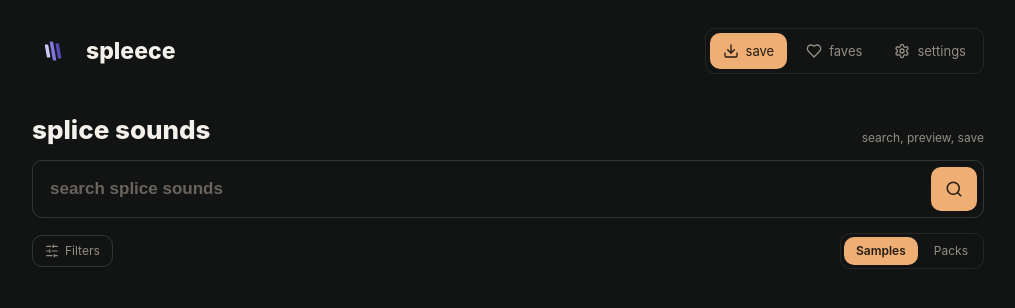
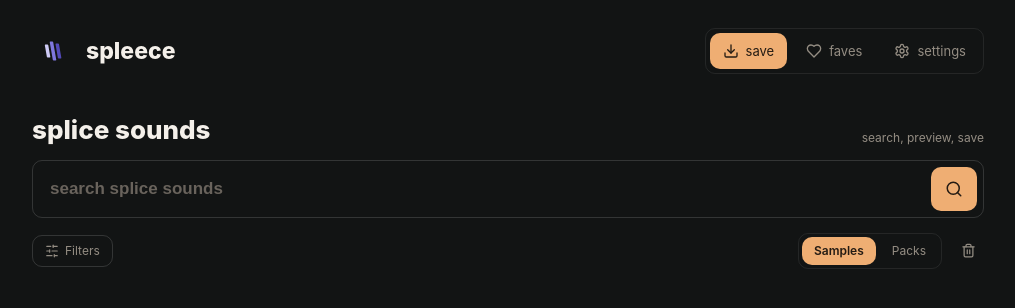
Before and after one commit to biotest052/spleece, a Svelte app: page / in a window 1280 px wide. Shown: the top 308 px of the page, without its empty margins (132-1147 px from the left). Built offline with nearby package versions, Linux system fonts and the light colour scheme.

Commit message:
add: clearing caches, trimming silence at the start

```diff
--- a/src/App.svelte
+++ b/src/App.svelte
@@ -326,6 +326,38 @@
     });
   }
 
+  async function getCacheSize() {
+    const db = await openAudioCacheDb();
+    if (!db) return 0;
+    return new Promise((resolve) => {
+      const tx = db.transaction(CACHE_STORE, 'readonly');
+      const all = tx.objectStore(CACHE_STORE).getAll();
+      all.onsuccess = () => {
+        let total = 0;
+        for (const item of all.result) total += item.bytes?.byteLength || 0;
+        resolve(total);
+      };
+      all.onerror = () => resolve(0);
+      tx.oncomplete = () => db.close();
+      tx.onerror = () => db.close();
+    });
+  }
+
+  function getUserDataSize() {
+    let total = 0;
+    for (let i = 0; i < localStorage.length; i++) {
+      const key = localStorage.key(i);
+      const val = localStorage.getItem(key);
+      total += (key?.length || 0) + (val?.length || 0);
+    }
+    return total;
+  }
+
+  function clearUserData() {
+    favorites = {};
+    localStorage.removeItem('spleece-favorites');
+  }
+
   function decodeAsText(bytes) {
     return new TextDecoder('utf-8', { fatal: false }).decode(bytes.slice(0, 800));
   }
@@ -517,6 +549,30 @@
     return ctx.decodeAudioData(bytes.buffer.slice(0));
   }
 
+  function trimStartSilence(audioBuffer, threshold = 0.001) {
+    const ch = audioBuffer.numberOfChannels;
+    const len = audioBuffer.length;
+    let firstNonSilent = 0;
+    for (let i = 0; i < len; i++) {
+      let maxAmp = 0;
+      for (let c = 0; c < ch; c++) {
+        const abs = Math.abs(audioBuffer.getChannelData(c)[i]);
+        if (abs > maxAmp) maxAmp = abs;
+      }
+      if (maxAmp > threshold) { firstNonSilent = i; break; }
+    }
+    if (firstNonSilent === 0) return audioBuffer;
+    const newLen = len - firstNonSilent;
+    const ctx = getDecodeCtx();
+    const trimmed = ctx.createBuffer(ch, newLen, audioBuffer.sampleRate);
+    for (let c = 0; c < ch; c++) {
+      const oldData = audioBuffer.getChannelData(c);
+      const newData = trimmed.getChannelData(c);
+      for (let i = 0; i < newLen; i++) newData[i] = oldData[i + firstNonSilent];
+    }
+    return trimmed;
+  }
+
   async function getDownloadSource(sample, usePreview) {
     if (usePreview) {
       return { bytes: await getAudioBuffer(sample.url), source: 'preview' };
@@ -544,12 +600,12 @@
     }
     if (isWav(bytes)) return { blob: new Blob([bytes], { type: 'audio/wav' }), ext: 'wav' };
     try {
-      const ab = await decodeAudioBytes(bytes);
+      const ab = trimStartSilence(await decodeAudioBytes(bytes));
       return { blob: new Blob([wavEncode(ab)], { type: 'audio/wav' }), ext: 'wav' };
     } catch (e) {
       if (source === 'preview') throw e;
       bytes = await getAudioBuffer(sample.url);
-      const ab = await decodeAudioBytes(bytes);
+      const ab = trimStartSilence(await decodeAudioBytes(bytes));
       return { blob: new Blob([wavEncode(ab)], { type: 'audio/wav' }), ext: 'wav' };
     }
   }
@@ -662,6 +718,11 @@
           onFilterChange={handleFilterChange}
           onClearFilters={clearFilters}
           onToggleTag={toggleTag}
+          onClearCache={clearAudioCache}
+          onClearUserData={clearUserData}
+          onClearBoth={() => { clearAudioCache(); clearUserData(); }}
+          {getCacheSize}
+          {getUserDataSize}
         />
 
         {#if error}
--- a/src/app.css
+++ b/src/app.css
@@ -379,7 +379,7 @@
 .page-header { display: flex; align-items: center; gap: 10px; color: var(--text3); padding: 0 2px; }
 .page-header span { margin-left: auto; color: var(--text4); font-size: 11px; }
 .page-header h1 { font-size: 20px; font-weight: 750; color: var(--text); }
-.settings-layout { display: flex; gap: 24px; align-items: flex-start; }
+.settings-layout { display: flex; gap: 12px; align-items: flex-start; }
 .settings-nav { display: flex; flex-direction: column; gap: 4px; min-width: 138px; }
 .settings-section-btn {
   display: block; width: 100%; min-height: 36px; padding: 8px 12px; border: 1px solid transparent; border-radius: 10px;
--- /dev/null
+++ b/src/lib/components/ClearDataMenu.svelte
@@ -0,0 +1,92 @@
+<script>
+  import { Trash2, AudioWaveform, Database } from '@lucide/svelte';
+
+  let { show = false, x = 0, y = 0, cacheSize = 0, userDataSize = 0, onClose, onClearCache, onClearUserData, onClearBoth } = $props();
+
+  let menuEl = $state(null);
+
+  function fmt(bytes) {
+    if (bytes < 1024) return bytes + ' B';
+    if (bytes < 1024 * 1024) return (bytes / 1024).toFixed(1) + ' KB';
+    return (bytes / (1024 * 1024)).toFixed(1) + ' MB';
+  }
+
+  $effect(() => {
+    if (show) {
+      const close = (e) => {
+        if (menuEl && !menuEl.contains(e.target)) onClose?.();
+      };
+      const onKey = (e) => {
+        if (e.key === 'Escape') onClose?.();
+      };
+      const t = setTimeout(() => {
+        document.addEventListener('click', close);
+        document.addEventListener('keydown', onKey);
+      }, 0);
+      return () => {
+        clearTimeout(t);
+        document.removeEventListener('click', close);
+        document.removeEventListener('keydown', onKey);
+      };
+    }
+  });
+</script>
+
+{#if show}
+  <!-- svelte-ignore a11y_no_static_element_interactions a11y_interactive_supports_focus a11y_click_events_have_key_events -->
+  <div
+    class="cd-menu"
+    style="left: {x}px; top: {y}px;"
+    bind:this={menuEl}
+    role="menu"
+    tabindex="-1"
+    onclick={(e) => e.stopPropagation()}
+    onkeydown={(e) => e.stopPropagation()}
+  >
+    <button class="cd-row cd-row--full" onclick={onClearUserData}>
+      <span class="cd-row-left"><Trash2 size={16} /> Clear User Data</span>
+      <span class="cd-row-right">{fmt(userDataSize)}</span>
+    </button>
+    <div class="cd-sep"></div>
+    <div class="cd-cols">
+      <button class="cd-row cd-col" onclick={onClearCache}>
+        <span><AudioWaveform size={16} /> Audio</span>
+        <span class="cd-row-num">{fmt(cacheSize)}</span>
+      </button>
+      <button class="cd-row cd-col" onclick={onClearUserData}>
+        <span><Database size={16} /> Favourites</span>
+        <span class="cd-row-num">{fmt(userDataSize)}</span>
+      </button>
+    </div>
+    <div class="cd-sep"></div>
+    <button class="cd-row cd-row--full cd-row--danger" onclick={onClearBoth}>
+      <span class="cd-row-left">Clear Both</span>
+      <span class="cd-row-right">{fmt(cacheSize + userDataSize)}</span>
+    </button>
+  </div>
+{/if}
+
+<style>
+  .cd-menu {
+    position: fixed; z-index: 1000; min-width: 260px;
+    background: var(--bg2); border: 1px solid var(--border);
+    border-radius: 10px; padding: 4px;
+    box-shadow: 0 4px 16px rgba(0,0,0,0.5);
+  }
+  .cd-row {
+    display: flex; align-items: center; justify-content: space-between;
+    width: 100%; padding: 10px 12px; border: none; background: transparent;
+    color: var(--text); font-size: 13px; cursor: pointer; font-family: inherit;
+    gap: 8px; border-radius: 6px;
+  }
+  .cd-row:hover { background: var(--tag-bg); }
+  .cd-row-left { display: flex; align-items: center; gap: 8px; }
+  .cd-row-right { color: var(--text4); font-size: 12px; font-variant-numeric: tabular-nums; }
+  .cd-cols { display: flex; gap: 4px; padding: 2px; }
+  .cd-col { flex: 1; flex-direction: column; align-items: flex-start; gap: 3px; padding: 10px; }
+  .cd-col span { display: flex; align-items: center; gap: 6px; }
+  .cd-row-num { color: var(--text4); font-size: 11px; font-variant-numeric: tabular-nums; }
+  .cd-sep { height: 1px; background: var(--border); margin: 2px 0; }
+  .cd-row--danger { color: var(--err-text); }
+  .cd-row--danger:hover { background: var(--err-bg); }
+</style>
--- a/src/lib/components/SearchArea.svelte
+++ b/src/lib/components/SearchArea.svelte
@@ -1,28 +1,54 @@
 <script>
-  import { Search, LoaderCircle, SlidersHorizontal, X } from '@lucide/svelte';
+  import { Search, LoaderCircle, SlidersHorizontal, X, Trash2 } from '@lucide/svelte';
+  import ClearDataMenu from './ClearDataMenu.svelte';
   import { KEY_OPTIONS, CHORD_OPTIONS, CATEGORY_OPTIONS, SORT_OPTIONS } from '$lib/splice.js';
 
-  export let search = '';
-  export let loading = false;
-  export let total = 0;
-  export let assetType = 'sample';
-  export let showFilters = false;
-  export let filterKey = '';
-  export let filterChord = '';
-  export let filterMinBpm = '';
-  export let filterMaxBpm = '';
-  export let filterSort = 'popularity';
-  export let filterCategory = '';
-  export let tagSummary = [];
-  export let selectedTags = [];
-  export let anyFilterActive = false;
-  export let onSearch;
-  export let onInputChange;
-  export let onAssetTypeChange;
-  export let onToggleFilters;
-  export let onFilterChange;
-  export let onClearFilters;
-  export let onToggleTag;
+  let {
+    search = '',
+    loading = false,
+    total = 0,
+    assetType = 'sample',
+    showFilters = false,
+    filterKey = '',
+    filterChord = '',
+    filterMinBpm = '',
+    filterMaxBpm = '',
+    filterSort = 'popularity',
+    filterCategory = '',
+    tagSummary = [],
+    selectedTags = [],
+    anyFilterActive = false,
+    onSearch,
+    onInputChange,
+    onAssetTypeChange,
+    onToggleFilters,
+    onFilterChange,
+    onClearFilters,
+    onToggleTag,
+    onClearCache,
+    onClearUserData,
+    onClearBoth,
+    getCacheSize,
+    getUserDataSize,
+  } = $props();
+
+  let showClearMenu = $state(false);
+  let menuX = $state(0);
+  let menuY = $state(0);
+  let cacheSize = $state(0);
+  let userDataSize = $state(0);
+  let trashBtn;
+
+  async function openClearMenu() {
+    cacheSize = await getCacheSize?.();
+    userDataSize = getUserDataSize?.() || 0;
+    if (trashBtn) {
+      const r = trashBtn.getBoundingClientRect();
+      menuX = r.right;
+      menuY = r.top;
+    }
+    showClearMenu = true;
+  }
 </script>
 
 <div class="search-area">
@@ -59,9 +85,14 @@
         <span class="filter-badge">active</span>
       {/if}
     </button>
-    <div class="asset-type-tabs">
-      <button class:active={assetType === 'sample'} onclick={() => onAssetTypeChange?.('sample')}>Samples</button>
-      <button class:active={assetType === 'pack'} onclick={() => onAssetTypeChange?.('pack')}>Packs</button>
+    <div class="filter-toggle-right">
+      <div class="asset-type-tabs">
+        <button class:active={assetType === 'sample'} onclick={() => onAssetTypeChange?.('sample')}>Samples</button>
+        <button class:active={assetType === 'pack'} onclick={() => onAssetTypeChange?.('pack')}>Packs</button>
+      </div>
+      <button class="clear-data-btn" title="Clear data" onclick={openClearMenu} bind:this={trashBtn}>
+        <Trash2 size={15} />
+      </button>
     </div>
   </div>
 
@@ -129,3 +160,26 @@
     </div>
   {/if}
 </div>
+
+<ClearDataMenu
+  show={showClearMenu}
+  x={menuX}
+  y={menuY}
+  {cacheSize}
+  {userDataSize}
+  onClose={() => showClearMenu = false}
+  onClearCache={() => { onClearCache?.(); showClearMenu = false; }}
+  onClearUserData={() => { onClearUserData?.(); userDataSize = getUserDataSize?.() || 0; }}
+  onClearBoth={() => { onClearBoth?.(); cacheSize = 0; userDataSize = 0; showClearMenu = false; }}
+/>
+
+<style>
+  .filter-toggle-right { display: flex; align-items: center; gap: 10px; }
+  .clear-data-btn {
+    display: flex; align-items: center; justify-content: center;
+    width: 32px; height: 32px; border: none; border-radius: 8px;
+    background: transparent; color: var(--text3); cursor: pointer; flex-shrink: 0;
+    transition: color 0.15s, background 0.15s;
+  }
+  .clear-data-btn:hover { color: var(--err-text); background: var(--err-bg); }
+</style>
```
